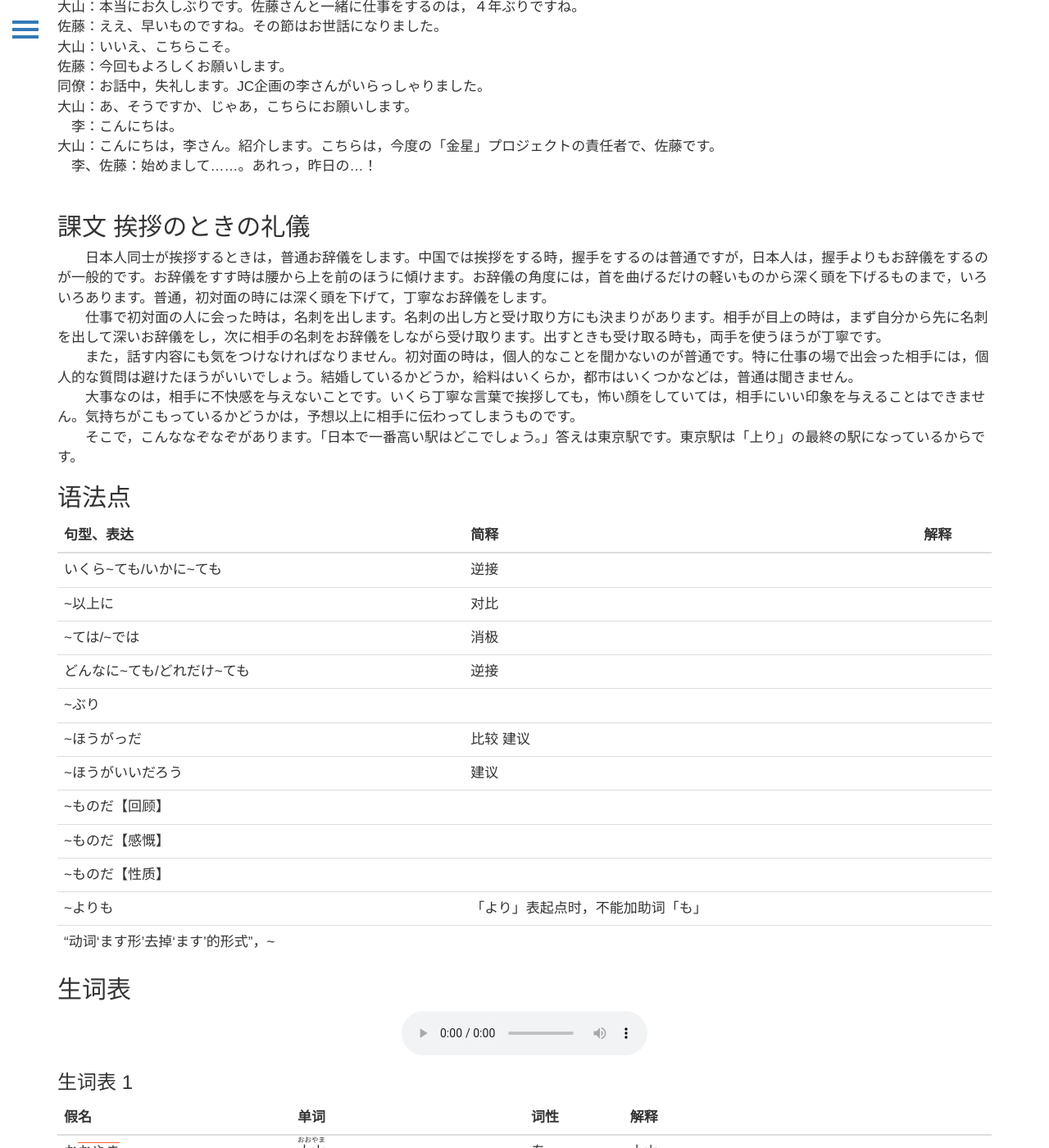
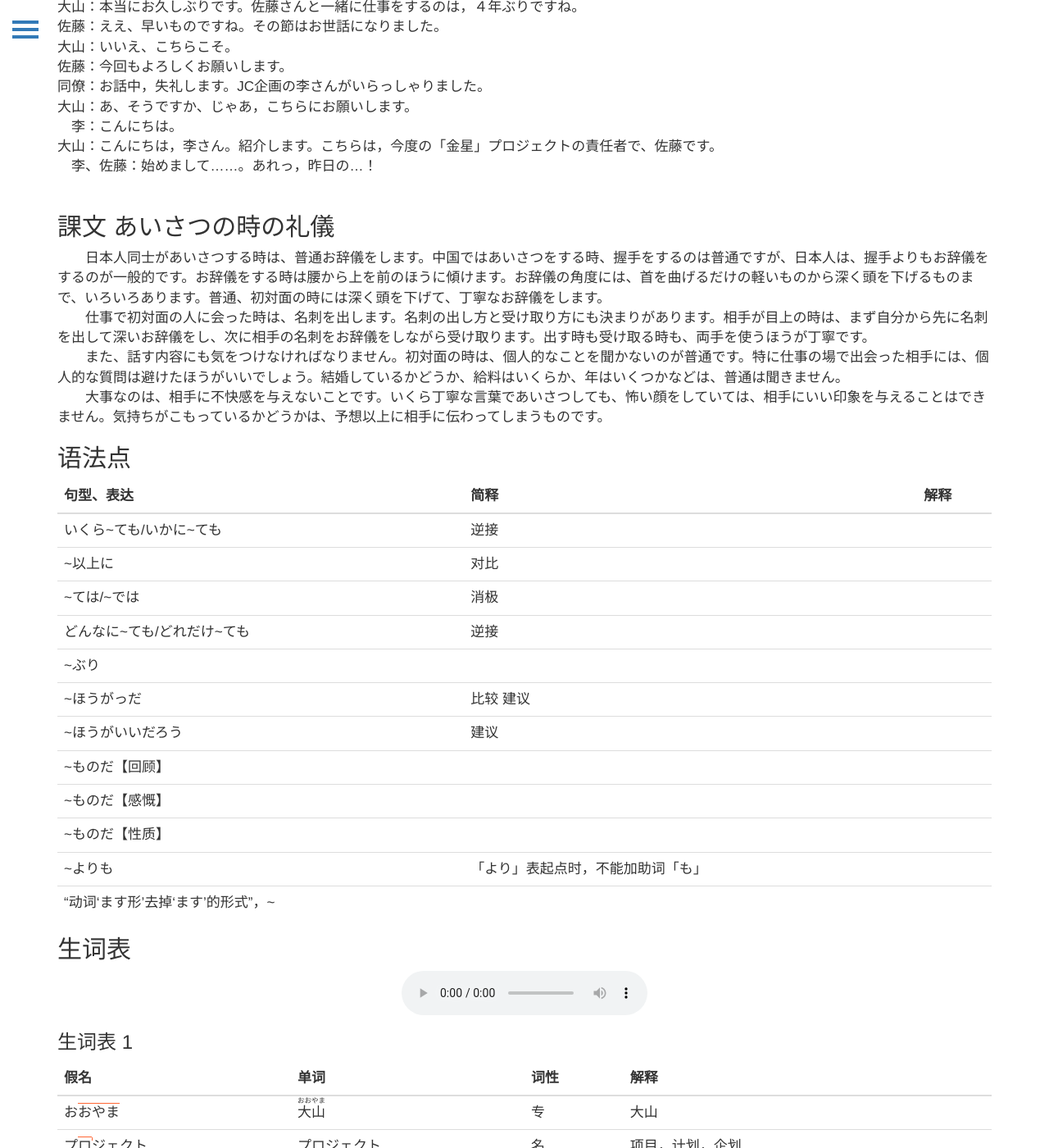
Before and after one commit to wizicer/LearnJapan, a Jekyll site: the page built from uwp/m/lesson2.md, in a window 1280 px wide and 1400 px high, scrolled down 337 px. Shown: the whole window at 82% size. Built offline with Jekyll 4.4.1, drawn with Linux system fonts in a browser that asks for light colours; some of the changed text lies outside the part shown.

Commit message:
enhance lesson 2

```diff
--- a/_data/mlessons.yml
+++ b/_data/mlessons.yml
@@ -41,14 +41,12 @@ m2:
     * 大山：こんにちは，李さん。紹介します。こちらは，今度の「金星」プロジェクトの責任者で、佐藤です。
     * 　李、佐藤：始めまして……。あれっ，昨日の…！
     *
-  texttitle: 挨拶のときの礼儀
+  texttitle: あいさつの時の礼儀
   text: |
-    * 日本人同士が挨拶するときは，普通お辞儀をします。中国では挨拶をする時，握手をするのは普通ですが，日本人は，握手よりもお辞儀をするのが一般的です。お辞儀をすす時は腰から上を前のほうに傾けます。お辞儀の角度には，首を曲げるだけの軽いものから深く頭を下げるものまで，いろいろあります。普通，初対面の時には深く頭を下げて，丁寧なお辞儀をします。
-    * 仕事で初対面の人に会った時は，名刺を出します。名刺の出し方と受け取り方にも決まりがあります。相手が目上の時は，まず自分から先に名刺を出して深いお辞儀をし，次に相手の名刺をお辞儀をしながら受け取ります。出すときも受け取る時も，両手を使うほうが丁寧です。
-    * また，話す内容にも気をつけなければなりません。初対面の時は，個人的なことを聞かないのが普通です。特に仕事の場で出会った相手には，個人的な質問は避けたほうがいいでしょう。結婚しているかどうか，給料はいくらか，都市はいくつかなどは，普通は聞きません。
-    * 大事なのは，相手に不快感を与えないことです。いくら丁寧な言葉で挨拶しても，怖い顔をしていては，相手にいい印象を与えることはできません。気持ちがこもっているかどうかは，予想以上に相手に伝わってしまうものです。
-    * そこで，こんななぞなぞがあります。「日本で一番高い駅はどこでしょう。」答えは東京駅です。東京駅は「上り」の最終の駅になっているからです。
-
+    * 日本人同士があいさつする時は、普通お辞儀をします。中国ではあいさつをする時、握手をするのは普通ですが、日本人は、握手よりもお辞儀をするのが一般的です。お辞儀をする時は腰から上を前のほうに傾けます。お辞儀の角度には、首を曲げるだけの軽いものから深く頭を下げるものまで、いろいろあります。普通、初対面の時には深く頭を下げて、丁寧なお辞儀をします。
+    * 仕事で初対面の人に会った時は、名刺を出します。名刺の出し方と受け取り方にも決まりがあります。相手が目上の時は、まず自分から先に名刺を出して深いお辞儀をし、次に相手の名刺をお辞儀をしながら受け取ります。出す時も受け取る時も、両手を使うほうが丁寧です。
+    * また、話す内容にも気をつけなければなりません。初対面の時は、個人的なことを聞かないのが普通です。特に仕事の場で出会った相手には、個人的な質問は避けたほうがいいでしょう。結婚しているかどうか、給料はいくらか、年はいくつかなどは、普通は聞きません。
+    * 大事なのは、相手に不快感を与えないことです。いくら丁寧な言葉であいさつしても、怖い顔をしていては、相手にいい印象を与えることはできません。気持ちがこもっているかどうかは、予想以上に相手に伝わってしまうものです。
 
 m3:
   contitle: 顔合わせ
```
Also changed, not shown: _data/words.csv.
